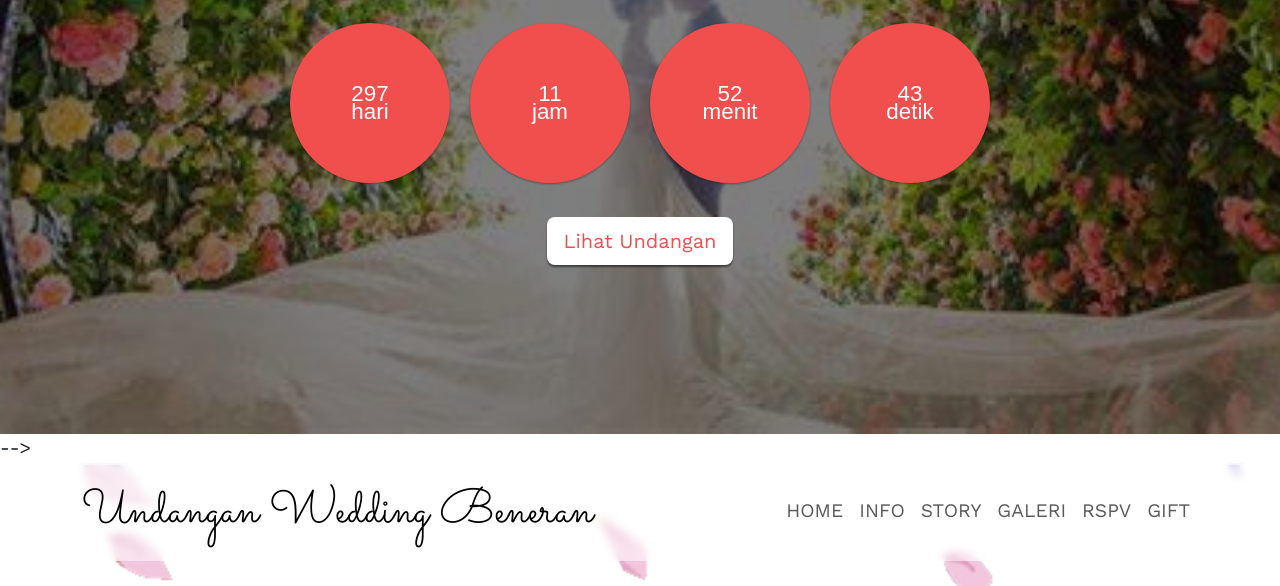
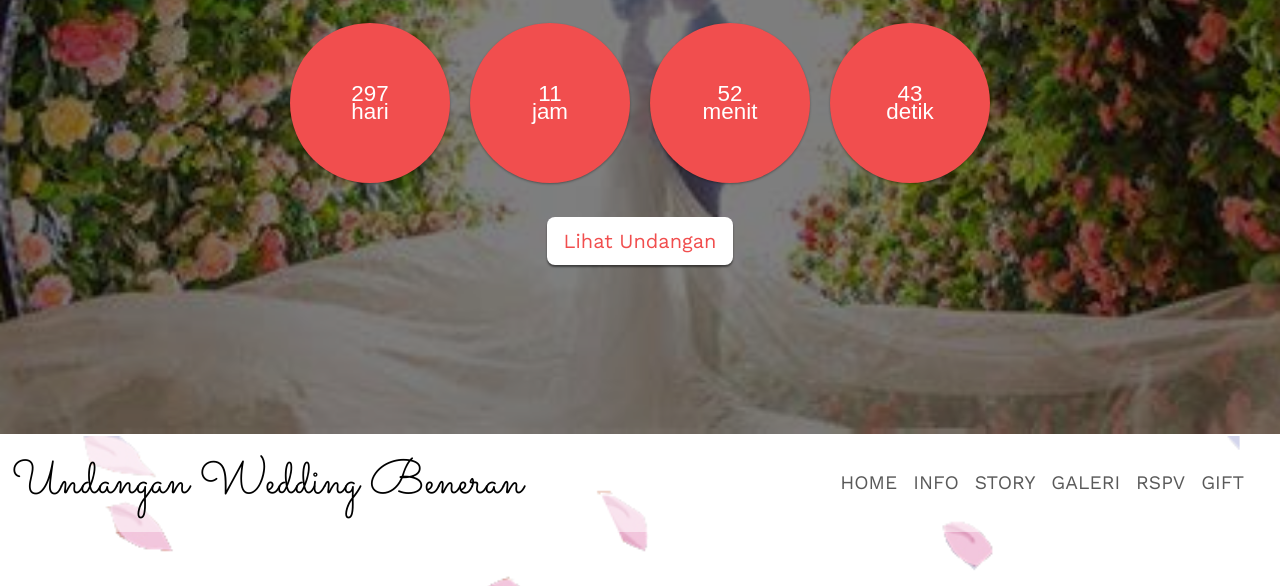
Before and after one commit to mayday112/undangan-wedding-web, a plain HTML site: page index.html in a window 1280 px wide. Shown: the part 366-952 px from the top of the page. Drawn offline with nearby package versions, Linux system fonts and the light colour scheme; some packages are replaced by stand-ins of ours; a script that the page names is missing.

Commit message:
perbaikan navbar

```diff
--- a/index.html
+++ b/index.html
@@ -41,63 +41,48 @@
     </section>
 
     <!-- navbar -->
-    <!-- <nav id="lanjut" class="navbar navbar-expand-md bg-body-transparent sticky-top mynavbar">
-      <div class="container">
+    <!-- offcanvas -->
+    <nav id="lanjut" class="navbar navbar-expand-md bg-body-tertiary sticky-top mynavbar">
+      <div class="container-fluid">
         <a class="navbar-brand" href="#">Undangan Wedding Beneran</a>
-        <button class="navbar-toggler border-0" type="button" data-bs-toggle="offcanvas"
-          data-bs-target="#offcanvasNavbar" aria-controls="offcanvasNavbar" aria-label="Toggle navigation">
+
+        <button class="navbar-toggler" type="button" data-bs-toggle="offcanvas" data-bs-target="#offcanvasNavbar" aria-controls="offcanvasNavbar" aria-label="Toggle navigation">
           <span class="navbar-toggler-icon"></span>
         </button>
 
         <div class="offcanvas offcanvas-end" tabindex="-1" id="offcanvasNavbar" aria-labelledby="offcanvasNavbarLabel">
           <div class="offcanvas-header">
-            <h5 class="offcanvas-title" id="offcanvasNavbarLabel">
-              Undangan Wedding Beneran
-            </h5>
+            <h5 class="offcanvas-title" id="offcanvasNavbarLabel">Undangan Wedding Beneran</h5>
             <button type="button" class="btn-close" data-bs-dismiss="offcanvas" aria-label="Close"></button>
           </div>
+
           <div class="offcanvas-body">
-            <!-- nav body -->
-            <!-- <div class="navbar-nav ms-auto">
+            <ul class="navbar-nav justify-content-end flex-grow-1 pe-3">
+              <li class="nav-item">
                 <a class="nav-link" href="#home">Home</a>
+              </li>
+              <li class="nav-item">
                 <a class="nav-link" href="#info">Info</a>
+              </li>
+              <li class="nav-item">
                 <a class="nav-link" href="#story">Story</a>
+              </li>
+              <li class="nav-item">
                 <a class="nav-link" href="#gallery">Galeri</a>
+              </li>
+              <li class="nav-item">
                 <a class="nav-link" href="#rsvp">RSPV</a>
+              </li>
+              <li class="nav-item">
                 <a class="nav-link" href="#gifts">Gift</a>
-            </div>
-          </div>
-        </div>
-      </div>
-    </nav> --> -->
-
-    <!-- offcanvas -->
-    <nav id="lanjut" class="navbar navbar-expand-md bg-body-transparent sticky-top mynavbar">
-      <div class="container">
-        <a class="navbar-brand" href="#">Undangan Wedding Beneran</a>
-        <button class="navbar-toggler border-0" type="button" data-bs-toggle="offcanvas" data-bs-target="#offcanvasRight"
-          aria-controls="offcanvasRight">
-          <span class="navbar-toggler-icon"></span>
-        </button>
-
-        <div class="offcanvas offcanvas-end" tabindex="-1" id="offcanvasRight" aria-labelledby="offcanvasRightLabel">
-          <div class="offcanvas-header">
-            <h5 class="offcanvas-title" id="offcanvasRightLabel">Undangan wedding beneran</h5>
-            <button type="button" class="btn-close" data-bs-dismiss="offcanvas" aria-label="Close"></button>
-          </div>
-          <div class="offcanvas-body">
-            <div class="navbar-nav ms-auto">
-              <a class="nav-link" href="#home">Home</a>
-              <a class="nav-link" href="#info">Info</a>
-              <a class="nav-link" href="#story">Story</a>
-              <a class="nav-link" href="#gallery">Galeri</a>
-              <a class="nav-link" href="#rsvp">RSPV</a>
-              <a class="nav-link" href="#gifts">Gift</a>
-            </div>
+              </li>
+            </ul>
           </div>
         </div>
       </div>
     </nav>
+
+
     <!-- section Home -->
     <section id="home" class="home">
       <div class="container">
@@ -545,20 +530,6 @@
   <script src="https://cdn.jsdelivr.net/npm/bootstrap@5.3.2/dist/js/bootstrap.bundle.min.js"></script>
   <script src="https://cdn.jsdelivr.net/npm/bs5-lightbox@1.8.3/dist/index.bundle.min.js"></script>
 
-
-  <!-- offcanvas  mobile-->
-  <script>
-    const stickyTop = document.querySelector(".sticky-top");
-    const myOffcanvas = document.querySelector(".offcanvas");
-
-    stickyTop.addEventListener("show.bs.offcanvas", function () {
-      stickyTop.style.overflow = "visible";
-    });
-
-    myOffcanvas.addEventListener("hidden.bs.offcanvas", function () {
-      stickyTop.style.overflow = "hidden";
-    });
-  </script>
   <!-- disable scroll -->
   <script>
     const rootElement = document.querySelector(':root');
--- a/style.css
+++ b/style.css
@@ -28,8 +28,6 @@ body {
 .hero {
   position: relative;
   min-height: 100vh;
-
-  /* background-color: var(--bg); */
 }
 
 .hero h1,
@@ -62,19 +60,11 @@ body {
   padding: 80px;
 }
 
-/* navber */
+/* navbar */
 .mynavbar {
   background-color: rgba(255, 255, 255, 0.5) !important;
-  backdrop-filter: blur(4px);
 }
 
-.sticky-top {
-  overflow: hidden;
-}
-
-.mynavbar .offcanvas {
-  height: 100vh;
-}
 .mynavbar .navbar-brand,
 .mynavbar .offcanvas-title {
   font-family: "sacramento", cursive;
```
Lines whose indentation alone changed are shown as unchanged.
